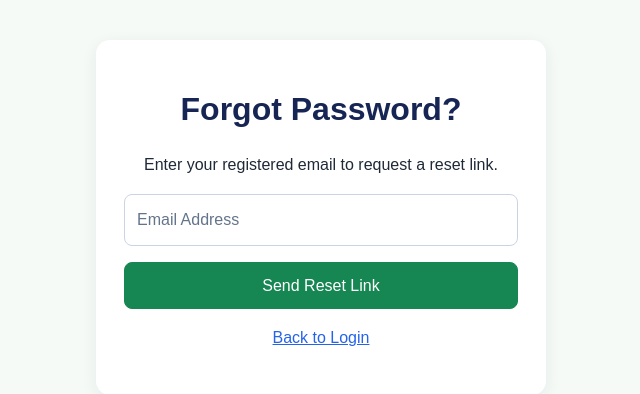
After one commit to bigdredmond/StudentDeveloperHub, a Flask app: page /forgot-password in a window 1280 px wide. The commit adds this page. Shown: the top 394 px of the page, without its empty margins (319-959 px from the left). Run offline with Flask 3, Linux system fonts and the light colour scheme; parts of the project's set-up code (start-up, migrations or seed data) failed here and were passed over; some libraries are stand-ins or nearby versions.

Commit message:
Fix password reset flow

```diff
--- a/app.py
+++ b/app.py
@@ -1,6 +1,10 @@
 from flask import Flask, render_template, request, redirect, session, url_for, flash
 from werkzeug.security import generate_password_hash, check_password_hash
+from datetime import datetime, timedelta, timezone
 import os
+import requests
+import hashlib
+import secrets
 import psycopg
 from psycopg.rows import dict_row
 from dotenv import load_dotenv
@@ -18,7 +22,8 @@ if not app.secret_key:
     raise RuntimeError(
         "FLASK_SECRET_KEY environment variable is not configured."
     )
-# Connect to the database
+
+
 # Connect to the Neon PostgreSQL database
 def get_db():
     database_url = os.environ.get("DATABASE_URL")
@@ -28,15 +33,12 @@ def get_db():
             "DATABASE_URL environment variable is not configured."
         )
 
-    conn = psycopg.connect(
+    return psycopg.connect(
         database_url,
         row_factory=dict_row
     )
 
-    return conn
-
-
-# Create the database
+
 # Create or verify the PostgreSQL database tables
 def create_database():
     conn = get_db()
@@ -55,6 +57,33 @@ def create_database():
         """)
 
         conn.execute("""
+            ALTER TABLE students
+            ADD COLUMN IF NOT EXISTS email_verified
+            BOOLEAN NOT NULL DEFAULT TRUE
+        """)
+
+        conn.execute("""
+            ALTER TABLE students
+            ADD COLUMN IF NOT EXISTS verification_token_hash TEXT
+        """)
+
+        conn.execute("""
+            ALTER TABLE students
+            ADD COLUMN IF NOT EXISTS verification_token_expires TIMESTAMP
+        """)
+
+        conn.execute("""
+            CREATE TABLE IF NOT EXISTS password_reset_tokens (
+                id INTEGER GENERATED BY DEFAULT AS IDENTITY PRIMARY KEY,
+                student_id INTEGER NOT NULL
+                    REFERENCES students(id) ON DELETE CASCADE,
+                token_hash TEXT NOT NULL UNIQUE,
+                expires_at TIMESTAMP NOT NULL,
+                used BOOLEAN NOT NULL DEFAULT FALSE
+            )
+        """)
+
+        conn.execute("""
             CREATE TABLE IF NOT EXISTS quiz_results (
                 id INTEGER GENERATED BY DEFAULT AS IDENTITY PRIMARY KEY,
                 student_id INTEGER NOT NULL REFERENCES students(id),
@@ -120,6 +149,42 @@ def create_database():
     finally:
         conn.close()
 
+
+# Send an email using the Brevo API
+def send_brevo_email(to_email, subject, html_content):
+    api_key = os.getenv("BREVO_API_KEY")
+    sender_email = os.getenv("MAIL_FROM")
+    sender_name = os.getenv(
+        "MAIL_FROM_NAME",
+        "Student Developer Hub"
+    )
+
+    if not api_key or not sender_email:
+        raise RuntimeError("Brevo email settings are missing.")
+
+    response = requests.post(
+        "https://api.brevo.com/v3/smtp/email",
+        headers={
+            "accept": "application/json",
+            "api-key": api_key,
+            "content-type": "application/json",
+        },
+        json={
+            "sender": {
+                "name": sender_name,
+                "email": sender_email,
+            },
+            "to": [{"email": to_email}],
+            "subject": subject,
+            "htmlContent": html_content,
+        },
+        timeout=15,
+    )
+
+    response.raise_for_status()
+    return response.json()
+
+
 # Homepage
 @app.route("/")
 def home():
@@ -132,33 +197,162 @@ def register():
     message = ""
 
     if request.method == "POST":
-        name = request.form["name"].strip()
-        email = request.form["email"].strip().lower()
-        password = request.form["password"]
+        name = request.form.get("name", "").strip()
+        email = request.form.get("email", "").strip().lower()
+        password = request.form.get("password", "")
 
         if not name or not email or not password:
             message = "Please fill in all fields."
+
+        elif len(password) < 8:
+            message = "Password must be at least 8 characters long."
+
         else:
+            token = secrets.token_urlsafe(32)
+
+            token_hash = hashlib.sha256(
+                token.encode("utf-8")
+            ).hexdigest()
+
+            expires_at = datetime.utcnow() + timedelta(minutes=30)
+
             conn = get_db()
+            student_id = None
 
             try:
                 hashed_password = generate_password_hash(password)
 
-                conn.execute(
-                    "INSERT INTO students (name, email, password) VALUES (%s, %s, %s)",
-                    (name, email, hashed_password)
-                )
-
+                result = conn.execute(
+                    """
+                    INSERT INTO students
+                        (name, email, password, email_verified,
+                         verification_token_hash,
+                         verification_token_expires)
+                    VALUES (%s, %s, %s, FALSE, %s, %s)
+                    RETURNING id
+                    """,
+                    (
+                        name,
+                        email,
+                        hashed_password,
+                        token_hash,
+                        expires_at,
+                    ),
+                ).fetchone()
+
+                student_id = result["id"]
                 conn.commit()
-                return redirect("/login")
 
             except psycopg.IntegrityError:
+                conn.rollback()
                 message = "This email is already registered."
+
+            except Exception:
+                conn.rollback()
+                app.logger.exception("Registration failed.")
+                message = "Registration failed. Please try again."
 
             finally:
                 conn.close()
 
+            if student_id is not None:
+                try:
+                    verification_url = url_for(
+                        "verify_email",
+                        token=token,
+                        _external=True,
+                    )
+
+                    html_content = f"""
+                    <h2>Welcome to Student Developer Hub!</h2>
+                    <p>Hello {name},</p>
+                    <p>Please verify your email address using the link below:</p>
+                    <p>
+                        <a href="{verification_url}">
+                            Verify my email
+                        </a>
+                    </p>
+                    <p>This link expires in 30 minutes.</p>
+                    """
+
+                    send_brevo_email(
+                        email,
+                        "Verify your Student Developer Hub account",
+                        html_content,
+                    )
+
+                    message = (
+                        "Registration successful! "
+                        "Check your email to verify your account."
+                    )
+
+                except Exception:
+                    app.logger.exception(
+                        "Verification email could not be sent."
+                    )
+
+                    message = (
+                        "Your account was created, but the verification "
+                        "email could not be sent. Please contact support."
+                    )
+
     return render_template("register.html", message=message)
+@app.route("/verify-email/<token>", methods=["GET"])
+def verify_email(token):
+    token_hash = hashlib.sha256(
+        token.encode("utf-8")
+    ).hexdigest()
+
+    conn = get_db()
+
+    try:
+        student = conn.execute(
+            """
+            SELECT id
+            FROM students
+            WHERE verification_token_hash = %s
+              AND verification_token_expires > %s
+              AND email_verified = FALSE
+            """,
+            (token_hash, datetime.utcnow()),
+        ).fetchone()
+
+        if student is None:
+            return render_template(
+                "login.html",
+                message=(
+                    "This verification link is invalid, expired, "
+                    "or has already been used."
+                ),
+            )
+
+        conn.execute(
+            """
+            UPDATE students
+            SET email_verified = TRUE,
+                verification_token_hash = NULL,
+                verification_token_expires = NULL
+            WHERE id = %s
+            """,
+            (student["id"],),
+        )
+        conn.commit()
+
+    except Exception:
+        conn.rollback()
+        app.logger.exception("Email verification failed")
+        return render_template(
+            "login.html",
+            message="We couldn't verify your email. Please try again.",
+        )
+
+    finally:
+        conn.close()
+
+    return render_template(
+        "login.html",
+        message="Email verified successfully! You can now log in.",
+    )
 
 
 # Login
@@ -166,31 +360,336 @@ def register():
 def login():
     message = ""
 
+    if request.method == "GET" and request.args.get("reset") == "success":
+        message = (
+            "Your password has been reset successfully. "
+            "You can now log in with your new password."
+        )
+
     if request.method == "POST":
-        email = request.form["email"].strip().lower()
-        password = request.form["password"]
+        email = request.form.get("email", "").strip().lower()
+        password = request.form.get("password", "")
 
         conn = get_db()
+
         try:
             student = conn.execute(
                 "SELECT * FROM students WHERE email = %s",
-                (email,)
+                (email,),
             ).fetchone()
         finally:
             conn.close()
 
-        if student and check_password_hash(
-            student["password"], password
-        ):
-            session.clear()
-            session["student_id"] = student["id"]
-            session["student_name"] = student["name"]
-
-            return redirect("/dashboard")
-
-        message = "Incorrect email or password."
+        password_matches = (
+            check_password_hash(student["password"], password)
+            if student else False
+        )
+
+        if student and password_matches:
+            if not student["email_verified"]:
+                message = (
+                    "Please verify your email before logging in."
+                )
+            else:
+                session.clear()
+                session["student_id"] = student["id"]
+                session["student_name"] = student["name"]
+                return redirect("/dashboard")
+        else:
+            message = "Incorrect email or password."
 
     return render_template("login.html", message=message)
+
+
+# Forgot password
+@app.route("/forgot-password", methods=["GET", "POST"])
+def forgot_password():
+    message = ""
+
+    if request.method == "POST":
+        email = request.form.get("email", "").strip().lower()
+
+        # Use a generic response so people cannot discover
+        # which email addresses have registered.
+        message = (
+            "If an account exists for that email, "
+            "a password reset link will be sent."
+        )
+
+        conn = get_db()
+
+        try:
+            student = conn.execute(
+                """
+                SELECT id, email
+                FROM students
+                WHERE email = %s
+                """,
+                (email,),
+            ).fetchone()
+
+            if student:
+                # Invalidate any previous reset links.
+                conn.execute(
+                    """
+                    UPDATE password_reset_tokens
+                    SET used = TRUE
+                    WHERE student_id = %s
+                      AND used = FALSE
+                    """,
+                    (student["id"],),
+                )
+
+                token = secrets.token_urlsafe(32)
+
+                token_hash = hashlib.sha256(
+                    token.encode("utf-8")
+                ).hexdigest()
+
+                expires_at = (
+                    datetime.now(timezone.utc).replace(tzinfo=None)
+                    + timedelta(minutes=30)
+                )
+
+                conn.execute(
+                    """
+                    INSERT INTO password_reset_tokens
+                        (student_id, token_hash, expires_at, used)
+                    VALUES (%s, %s, %s, FALSE)
+                    """,
+                    (
+                        student["id"],
+                        token_hash,
+                        expires_at,
+                    ),
+                )
+
+                conn.commit()
+
+                reset_url = url_for(
+                    "reset_password",
+                    token=token,
+                    _external=True,
+                )
+
+                html_content = f"""
+                <div>
+                    <h2>Password Reset</h2>
+                    <p>You requested to reset your password.</p>
+                    <p>
+                        <a href="{reset_url}">
+                            Reset my password
+                        </a>
+                    </p>
+                    <p>This link expires in 30 minutes.</p>
+                    <p>
+                        If you did not request this, you can
+                        safely ignore this email.
+                    </p>
+                </div>
+                """
+
+                try:
+                    send_brevo_email(
+                        student["email"],
+                        "Reset your Student Developer Hub password",
+                        html_content,
+                    )
+                except Exception:
+                    app.logger.exception(
+                        "Password reset email could not be sent"
+                    )
+
+        except Exception:
+            conn.rollback()
+            app.logger.exception(
+                "Forgot-password request failed"
+            )
+
+        finally:
+            conn.close()
+
+    return render_template(
+        "forgot_password.html",
+        message=message,
+    )
+# Reset password
+@app.route("/reset-password/<token>", methods=["GET", "POST"])
+def reset_password(token):
+    token_hash = hashlib.sha256(
+        token.encode("utf-8")
+    ).hexdigest()
+
+    conn = None
+
+    try:
+        conn = get_db()
+
+        # Check that the reset token is valid and unused.
+        result = conn.execute(
+            """
+            SELECT student_id
+            FROM password_reset_tokens
+            WHERE token_hash = %s
+              AND expires_at > %s
+              AND used = FALSE
+            """,
+            (token_hash, datetime.utcnow()),
+        ).fetchone()
+
+        # IMPORTANT:
+        # Finish the transaction started by the SELECT.
+        # Otherwise, the following transaction block may be nested
+        # inside an outer transaction that later rolls back.
+        conn.commit()
+
+        if result is None:
+            return render_template(
+                "reset_password.html",
+                token="",
+                message=(
+                    "This reset link is invalid, expired, "
+                    "or has already been used. Please request a new one."
+                ),
+            )
+
+        student_id = result["student_id"]
+        message = ""
+
+        if request.method == "POST":
+            password = request.form.get("password", "")
+            confirm_password = request.form.get(
+                "confirm_password", ""
+            )
+
+            if len(password) < 8:
+                message = (
+                    "Your password must be at least 8 characters long."
+                )
+
+            elif password != confirm_password:
+                message = "The passwords do not match."
+
+            else:
+                hashed_password = generate_password_hash(password)
+
+                # The transaction commits when this block exits
+                # successfully. If an operation fails, it rolls back.
+                with conn.transaction():
+                    # Claim the token only if it is still valid.
+                    # RETURNING prevents two requests from using it.
+                    updated_token = conn.execute(
+                        """
+                        UPDATE password_reset_tokens
+                        SET used = TRUE
+                        WHERE token_hash = %s
+                          AND student_id = %s
+                          AND expires_at > %s
+                          AND used = FALSE
+                        RETURNING id
+                        """,
+                        (
+                            token_hash,
+                            student_id,
+                            datetime.utcnow(),
+                        ),
+                    ).fetchone()
+
+                    if updated_token is None:
+                        message = (
+                            "This reset link has expired or has already "
+                            "been used. Please request a new one."
+                        )
+                    else:
+                        updated_student = conn.execute(
+                            """
+                            UPDATE students
+                            SET password = %s
+                            WHERE id = %s
+                            RETURNING id
+                            """,
+                            (hashed_password, student_id),
+                        ).fetchone()
+
+                        if updated_student is None:
+                            raise RuntimeError(
+                                "The student account could not be found."
+                            )
+
+                        # Invalidate every other reset link for this
+                        # student after successfully changing the password.
+                        conn.execute(
+                            """
+                            UPDATE password_reset_tokens
+                            SET used = TRUE
+                            WHERE student_id = %s
+                              AND used = FALSE
+                            """,
+                            (student_id,),
+                        )
+
+                if updated_token is not None:
+                    # The transaction has committed. Verify the password
+                    # using a fresh database connection.
+                    check_conn = get_db()
+
+                    try:
+                        saved_student = check_conn.execute(
+                            """
+                            SELECT password
+                            FROM students
+                            WHERE id = %s
+                            """,
+                            (student_id,),
+                        ).fetchone()
+
+                        password_saved = bool(
+                            saved_student
+                            and check_password_hash(
+                                saved_student["password"],
+                                password,
+                            )
+                        )
+                    finally:
+                        check_conn.close()
+
+                    if password_saved:
+                        return redirect(
+                            url_for("login", reset="success")
+                        )
+
+                    app.logger.error(
+                        "Password reset verification failed for "
+                        "student_id=%s",
+                        student_id,
+                    )
+
+                    message = (
+                        "The password change could not be verified. "
+                        "Please request a new reset link and try again."
+                    )
+
+        return render_template(
+            "reset_password.html",
+            token=token,
+            message=message,
+        )
+
+    except Exception:
+        app.logger.exception("Password reset failed")
+
+        return render_template(
+            "reset_password.html",
+            token=token,
+            message=(
+                "Something went wrong while resetting your password. "
+                "Please try again."
+            ),
+        )
+
+    finally:
+        if conn is not None:
+            conn.close()
 # Student dashboard
 @app.route("/dashboard")
 def dashboard():
--- a/requirements.txt
+++ b/requirements.txt
@@ -2,3 +2,4 @@ Flask==3.1.3
 gunicorn
 psycopg[binary]
 python-dotenv
+requests
--- /dev/null
+++ b/templates/forgot_password.html
@@ -0,0 +1,31 @@
+<!DOCTYPE html>
+<html lang="en">
+<head>
+    <meta charset="UTF-8">
+    <meta name="viewport" content="width=device-width, initial-scale=1.0">
+    <title>Forgot Password</title>
+    <link rel="stylesheet" href="{{ url_for('static', filename='style.css') }}">
+</head>
+<body>
+    <div class="form-container">
+        <h1>Forgot Password?</h1>
+        <p>Enter your registered email to request a reset link.</p>
+
+        {% if message %}
+            <p>{{ message }}</p>
+        {% endif %}
+
+        <form method="POST">
+            <input
+                type="email"
+                name="email"
+                placeholder="Email Address"
+                required
+            >
+            <button type="submit">Send Reset Link</button>
+        </form>
+
+        <p><a href="{{ url_for('login') }}">Back to Login</a></p>
+    </div>
+</body>
+</html>
```
Also changed, not shown: templates/login.html (+9 -1 lines), templates/reset_password.html (added, +43 -0 lines).
